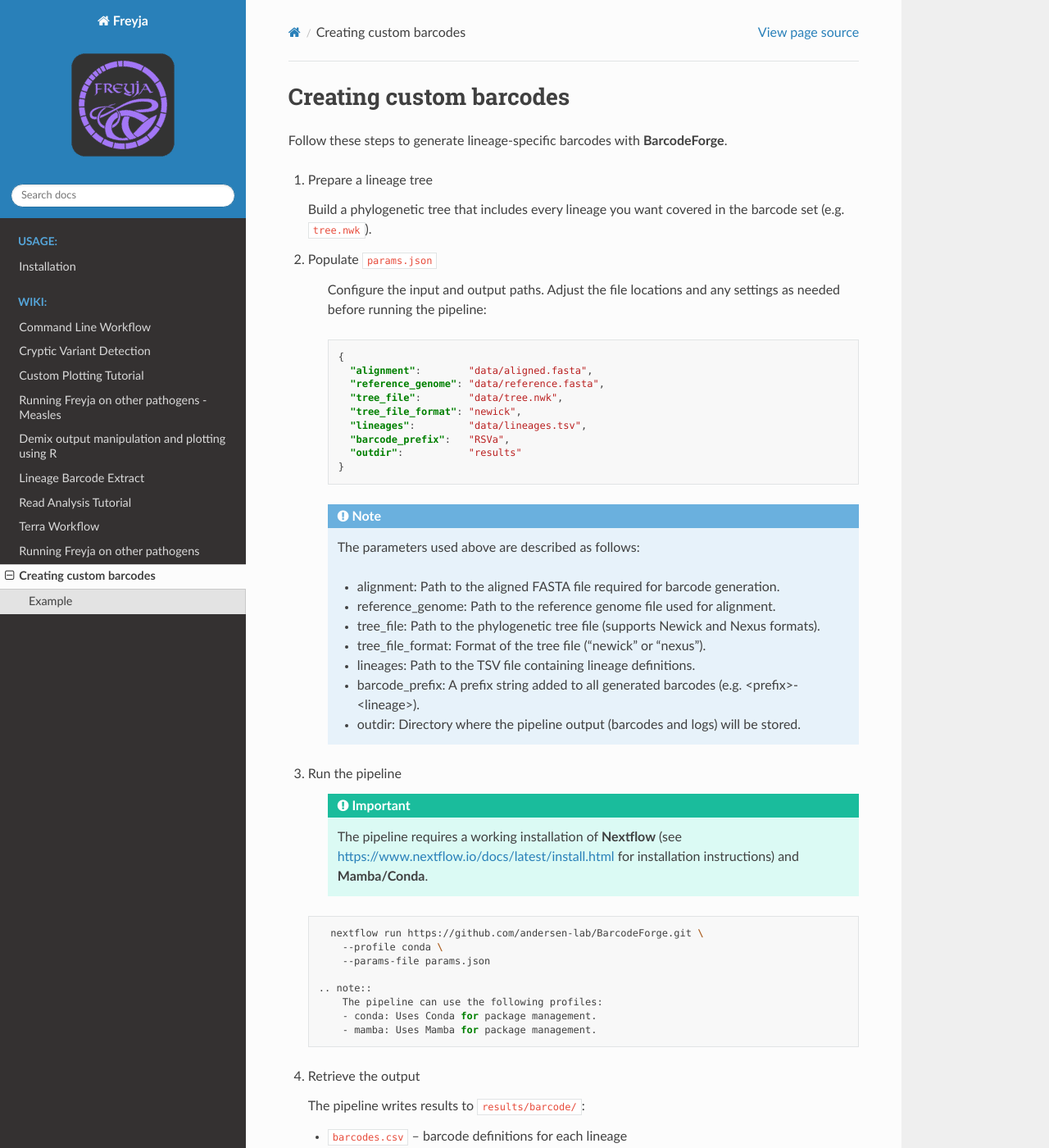
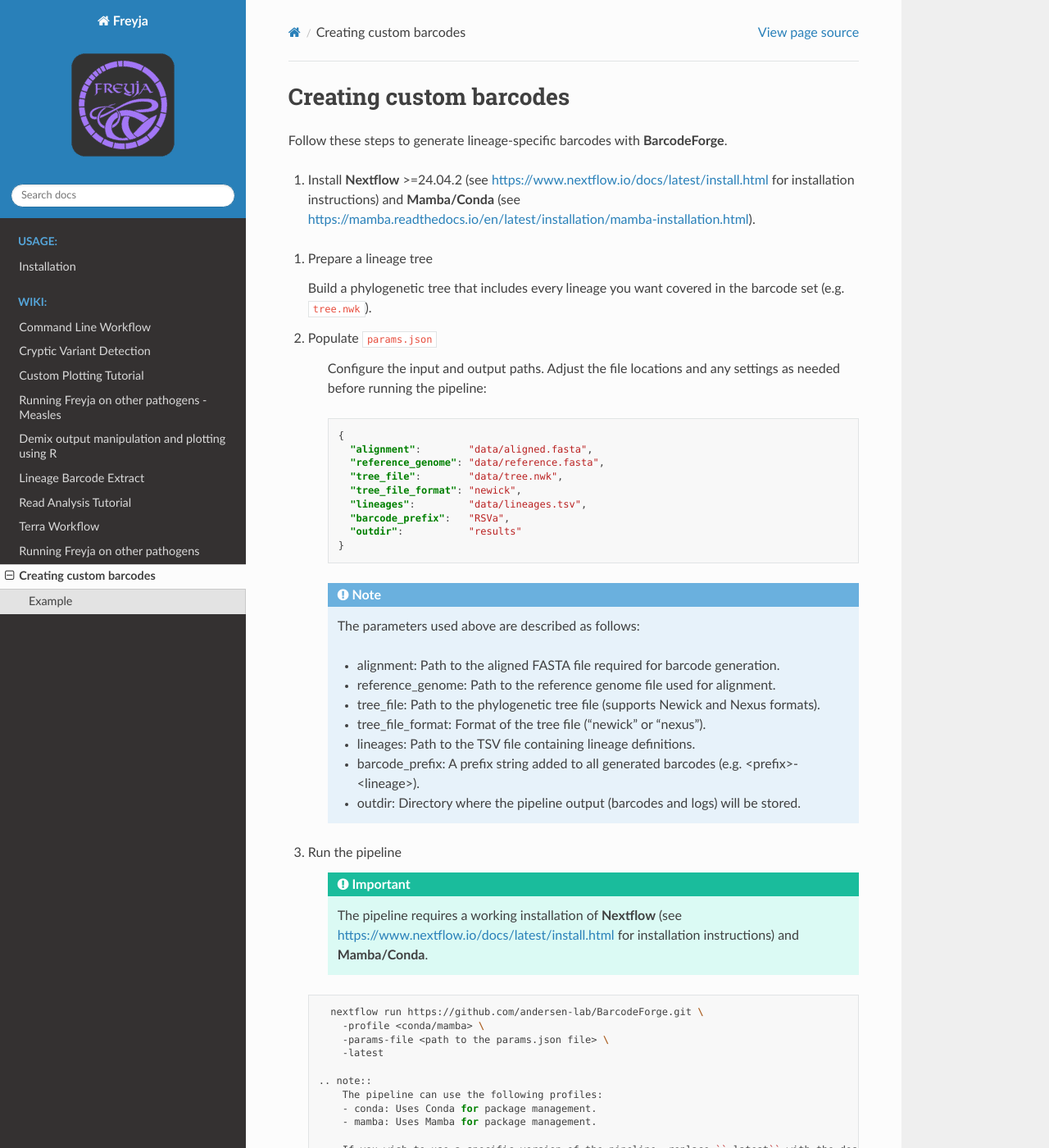
Before and after one commit to andersen-lab/Freyja, a Sphinx documentation site: the page built from docs/src/wiki/custom_barcodes.rst, in a window 1280 px wide and 1400 px high. Shown: the whole window at 82% size. Built offline with Sphinx 7.4.7 and the Read the Docs theme 3.1.0, drawn with Linux system fonts in a browser that asks for light colours; some of the changed text lies outside the part shown.

Commit message:
docs: update installation instructions and pipeline usage for custom barcodes

```diff
--- a/docs/src/wiki/custom_barcodes.rst
+++ b/docs/src/wiki/custom_barcodes.rst
@@ -2,6 +2,8 @@ Creating custom barcodes
 -------------------------------------------------------------------------------
 
 Follow these steps to generate lineage‑specific barcodes with **BarcodeForge**.
+
+1. Install **Nextflow** >=24.04.2 (see https://www.nextflow.io/docs/latest/install.html for installation instructions) and **Mamba/Conda** (see https://mamba.readthedocs.io/en/latest/installation/mamba-installation.html).
 
 1. Prepare a lineage tree
 
@@ -45,13 +47,16 @@ Follow these steps to generate lineage‑specific barcodes with **BarcodeForge**
    .. code-block:: bash
 
       nextflow run https://github.com/andersen-lab/BarcodeForge.git \
-        --profile conda \
-        --params-file params.json
+        -profile <conda/mamba> \
+        -params-file <path to the params.json file> \
+        -latest
 
     .. note::
         The pipeline can use the following profiles:
         - conda: Uses Conda for package management.
         - mamba: Uses Mamba for package management.
+
+        If you wish to use a specific version of the pipeline, replace ``-latest`` with the desired version tag (e.g. ``-r "v1.0.0"``).
 
 4. Retrieve the output
 
@@ -97,8 +102,12 @@ The following example shows how to generate barcodes for the RSV-A lineage tree:
     .. code-block:: bash
 
         nextflow run https://github.com/andersen-lab/BarcodeForge.git \
-            --profile mamba \
-            --params-file params.json
+            -profile mamba \
+            -params-file params.json \
+            -latest
+
+    .. note::
+        If you wish to use a specific version of the pipeline, replace ``-latest`` with the desired version tag (e.g. ``-r "v1.0.0"``).
 
 4. Retrieve the output:
     The pipeline writes results to ``results/barcode/``:
```
